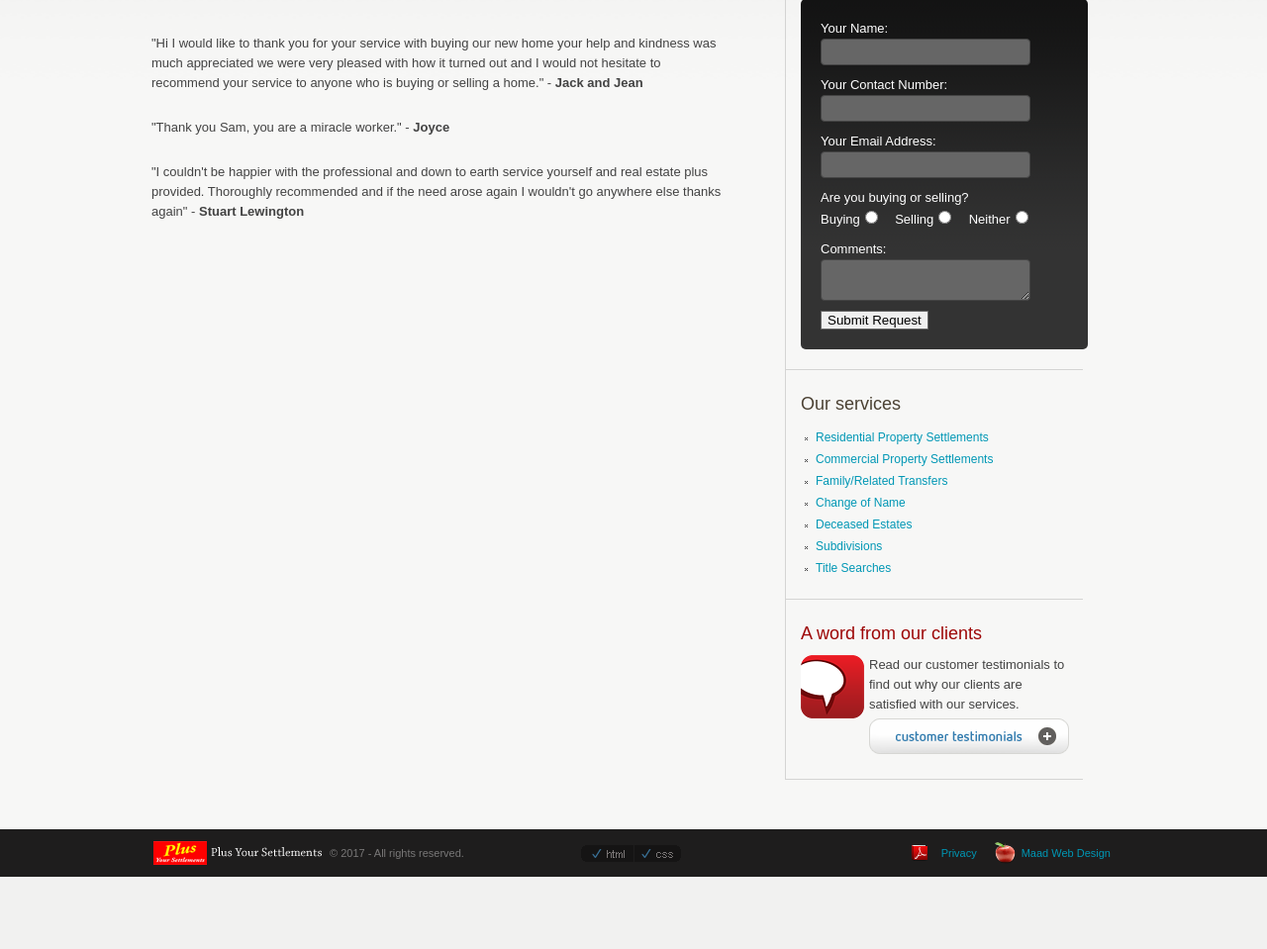
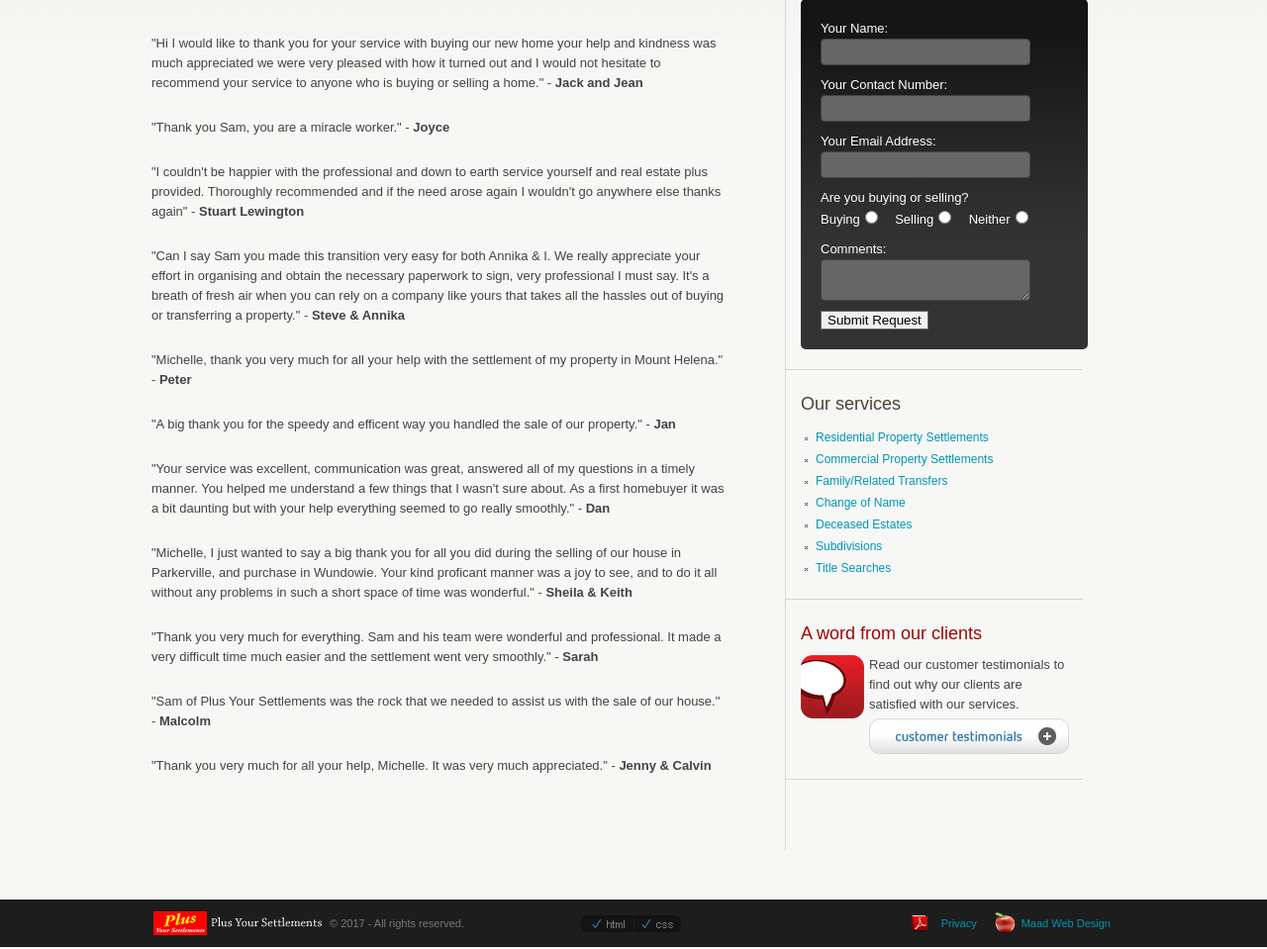
Before and after one commit to MattHealy/plusyoursettlements.com.au, a PHP site: page /testimonials in a window 1280 px wide. Shown: the part 235-1194 px from the top of the page at 99% size. Before the commit the page ends 1121 px from the top, so only its background shows below. Run offline with PHP 8.4, Linux system fonts and the light colour scheme; data that the repository does not hold is empty.

Commit message:
Update testimonials

```diff
--- a/testimonials.php
+++ b/testimonials.php
@@ -34,6 +34,59 @@
 "I couldn't be happier with the professional and down to earth service yourself and real estate plus provided. Thoroughly recommended and if the need arose again I wouldn't go anywhere else thanks again" - <span class="bold">Stuart Lewington</span>
 					</p>
 
+					<p>
+"Can I say Sam you made this transition very easy for both Annika &amp; I.
+We really appreciate your effort in organising and obtain the
+necessary paperwork to sign, very professional I must say.
+It's a breath of fresh air when you can rely on a company
+like yours that takes all the hassles out of buying or
+transferring a property." - <span class="bold">Steve &amp; Annika</span>
+					</p>
+
+					<p>
+"Michelle, thank you very much for all your help with the settlement of my property in Mount Helena." - <span class="bold">Peter</span>
+					</p>
+
+					<p>
+"A big thank you for the speedy and efficent way you handled the sale of our property." - <span class="bold">Jan</span>
+					</p>
+
+					<p>
+"Your service was excellent, communication was great, answered all of my questions in a timely manner.
+You helped me understand a few things that I wasn't sure about.
+As a first homebuyer it was a bit daunting but with your help everything seemed to go really smoothly." - <span class="bold">Dan</span>
+					</p>
+
+					<p>
+"Michelle, I just wanted to say a big thank you for all
+you did during the selling of our house in Parkerville,
+and purchase in Wundowie.
+Your kind proficant manner was a joy to see, and to
+do it all without any problems in such a short space
+of time was wonderful." - <span class="bold">Sheila &amp; Keith</span>
+					</p>
+
+					<p>
+"Thank you very much for everything. Sam and his
+team were wonderful and professional. It made a
+very difficult time much easier and the settlement
+went very smoothly." - <span class="bold">Sarah</span>
+					</p>
+
+					<p>
+"Sam of Plus Your Settlements
+was the rock that we needed
+to assist us with the sale of our
+house." - <span class="bold">Malcolm</span>
+					</p>
+
+					<p>
+"Thank you very much for all
+your help, Michelle. It was
+very much appreciated." - <span class="bold">Jenny &amp; Calvin</span>
+					</p>
+
+
 				</div>
 
 <?php require_once('sidebar.php') ?>
```
